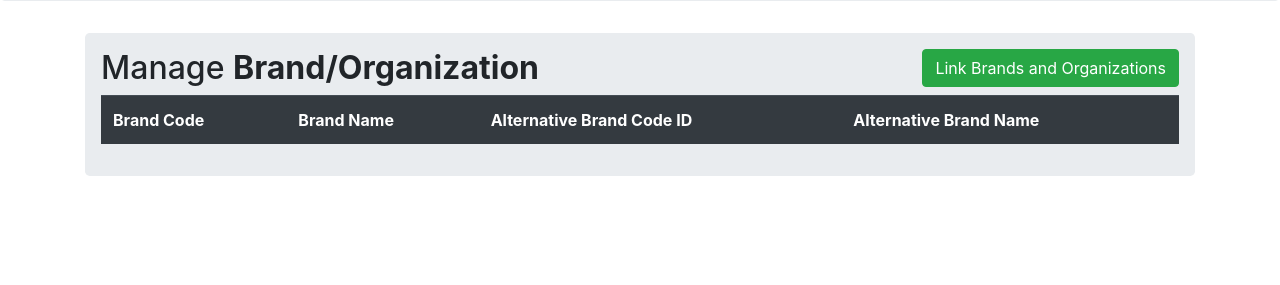
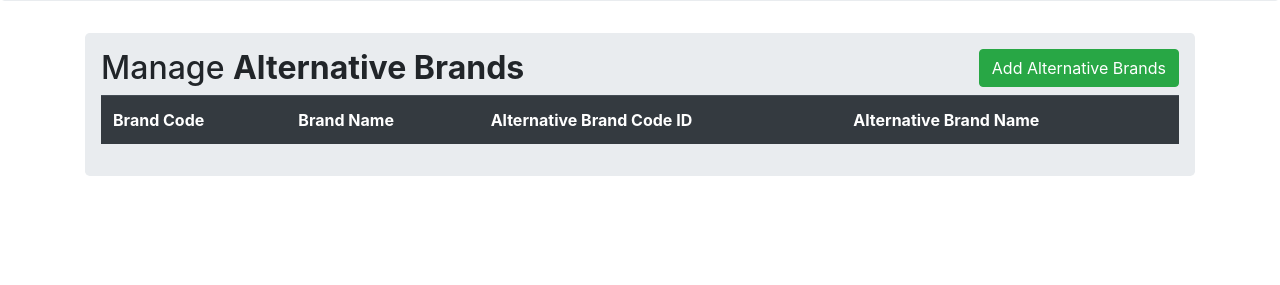
Before and after one commit to yalgun/inventory-system-web, a Flask app: page /brand_alternativebrand in a window 1280 px wide. Shown: the part 111-396 px from the top of the page. Run offline with Flask 2, Linux system fonts and the light colour scheme; data that the repository does not hold is empty; parts of the project's set-up code (start-up, migrations or seed data) failed here and were passed over; some libraries are stand-ins or nearby versions.

Commit message:
bug fixed.

```diff
--- a/templates/brand-alternativebrand.html
+++ b/templates/brand-alternativebrand.html
@@ -10,9 +10,9 @@
         <div class="row">
             <div class="col md-12">
                 <div class="jumbotron p-3">
-                    <h2>Manage <b>Brand/Organization </b>
+                    <h2>Manage <b>Alternative Brands </b>
                         <button type="button" class="btn btn-success float-right"
-                                data-toggle="modal" data-target="#mymodal">Link Brands and Organizations
+                                data-toggle="modal" data-target="#mymodal">Add Alternative Brands
                         </button>
                     </h2>
 
@@ -43,7 +43,7 @@
                 <div class="modal-dialog">
                     <div class="modal-content">
                         <div class="modal-header">
-                            <h4 class="modal-title">Add New Manufacturer</h4>
+                            <h4 class="modal-title">Add Alternative Brands</h4>
                         </div>
 
                         <div class="modal-body">
```
